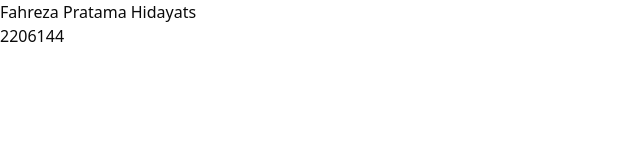
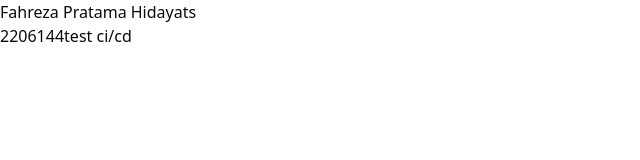
Before and after one commit to fahrezapratamahidayat/next-js-docker-starter, a Next.js app: page / in a window 1280 px wide. Shown: the top 160 px of the page, without its empty margins (0-640 px from the left). Built offline with nearby package versions, Linux system fonts and the light colour scheme.

Commit message:
[chore] Add test message for CI/CD verification in Home component

```diff
--- a/app/page.tsx
+++ b/app/page.tsx
@@ -4,6 +4,7 @@ export default function Home() {
             <div className=''>
                 <h1>Fahreza Pratama Hidayats</h1>
                 <span>2206144</span>
+                test ci/cd
             </div>
         </main>
     );
```
